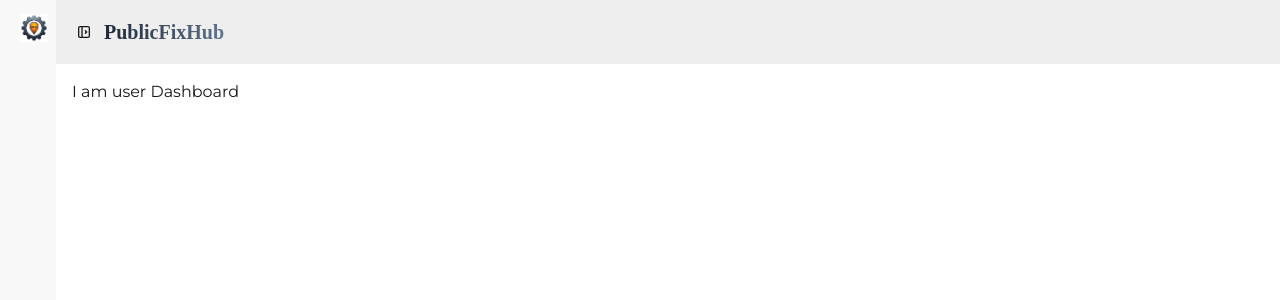
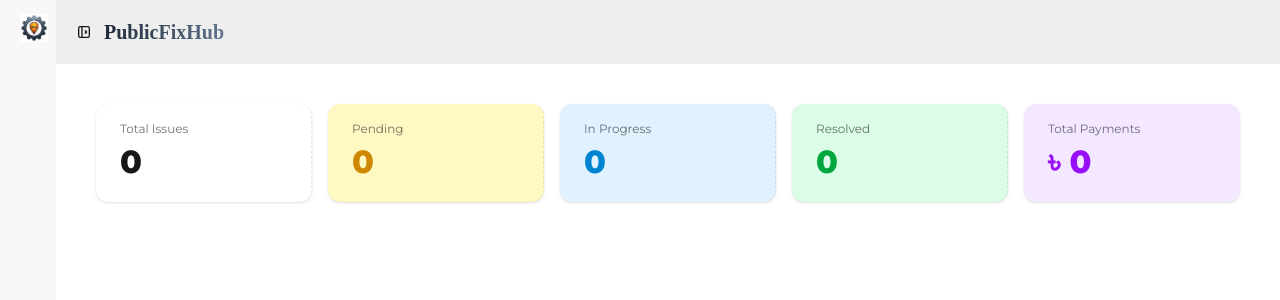
Before and after one commit to alminsfd/PublicFixHub-client-side, a React (Vite) app: page /dashboard in a window 1280 px wide. Shown: the top 300 px of the page. Built offline with nearby package versions, Linux system fonts and the light colour scheme; no server answers; sample sign-in values are in the browser's storage; a web font is replaced by a local one.

Commit message:
stats add in dashboard

```diff
--- a/src/components/Cards/IssueCard.jsx
+++ b/src/components/Cards/IssueCard.jsx
@@ -57,7 +57,7 @@ const IssueCard = ({ refetch, issue, categoryData }) => {
             editModalRef.current.showModal()
         }
         else {
-            Swal.fire("Only pending issues updating allow");
+            Swal.fire("Only pending issues update allow");
         }
     }
 
--- a/src/layouts/Dashboard/UserDashboardhome.jsx
+++ b/src/layouts/Dashboard/UserDashboardhome.jsx
@@ -2,6 +2,7 @@ import React from 'react';
 import useAuth from '../../hooks/useAuth';
 import useAxiosSecure from '../../hooks/useAxiosSecure';
 import { useQuery } from '@tanstack/react-query';
+import Loading from '../../components/Loading/Loading';
 
 const UserDashboardhome = () => {
     const axiosSecure = useAxiosSecure();
@@ -14,9 +15,64 @@ const UserDashboardhome = () => {
             return res.data;
         },
     })
+    const { data: issuesPayment = [] } = useQuery({
+        queryKey: ["userIssuesPayment", user?.email],
+        enabled: !!user?.email,
+        queryFn: async () => {
+            const res = await axiosSecure.get(`userpayment/${user.email}`);
+            return res.data;
+        },
+    })
+    console.log(issuesPayment)
+    console.log(issues)
+    if (isLoading) {
+        <Loading></Loading>
+    }
+    //calculating
+    const totalIssues = issues.length;
+    const pending = issues.filter(i => i.status === "pending").length;
+    const inProgress = issues.filter(i => i.status === "in-progress").length;
+    const resolved = issues.filter(i => i.status === "resolved").length;
+    const payment = issuesPayment.filter(i => i.paymentStatus === "paid").length;
+
+
+
     return (
-        <div>
-            <h1>I am user Dashboard</h1>
+        <div className='p-6 space-y-8' >
+
+
+            <div className="grid grid-cols-1 md:grid-cols-5 gap-4">
+                <div className="stat bg-base-100 shadow rounded-xl">
+                    <div className="stat-title">Total Issues</div>
+                    <div className="stat-value">{totalIssues}</div>
+                </div>
+
+                <div className="stat bg-yellow-100 shadow rounded-xl">
+                    <div className="stat-title">Pending</div>
+                    <div className="stat-value text-yellow-600">{pending}</div>
+                </div>
+
+                <div className="stat bg-sky-100 shadow rounded-xl">
+                    <div className="stat-title">In Progress</div>
+                    <div className="stat-value text-sky-600">{inProgress}</div>
+                </div>
+
+                <div className="stat bg-green-100 shadow rounded-xl">
+                    <div className="stat-title">Resolved</div>
+                    <div className="stat-value text-green-600">{resolved}</div>
+                </div>
+
+                <div className="stat bg-purple-100 shadow rounded-xl">
+                    <div className="stat-title">Total Payments</div>
+                    <div className="stat-value text-purple-600">
+                        ৳ {payment}
+                    </div>
+                </div>
+            </div>
+
+
+
+
         </div>
     );
 };
```
